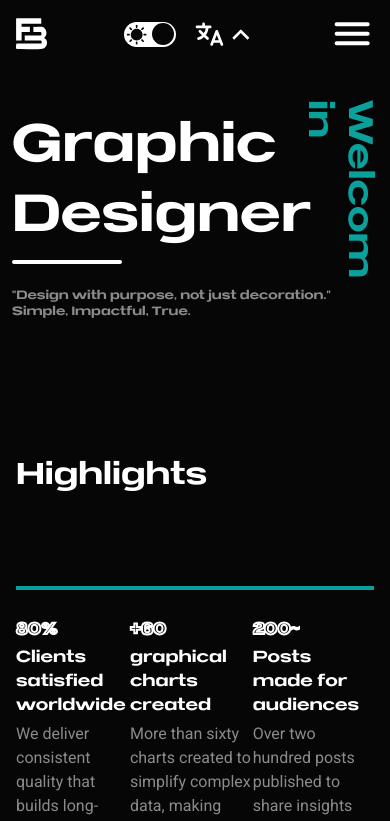
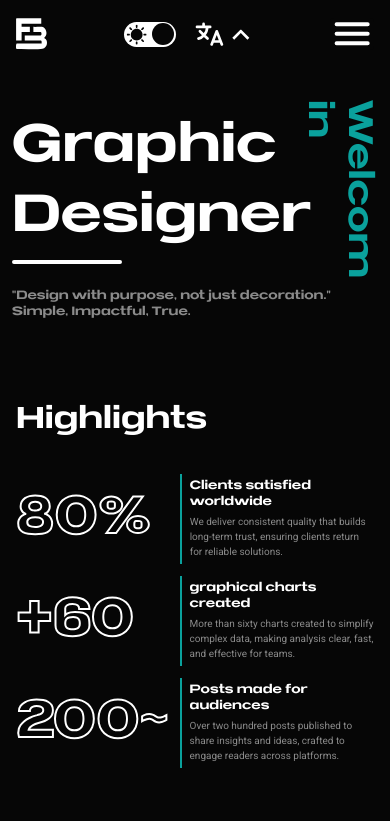
Before and after one commit to moadem-bdh/my-portfolio, a React (Vite) app: page / in a window 390 px wide. Shown: the top 821 px of the page. Built offline with nearby package versions, Linux system fonts and the light colour scheme.

Commit message:
fixing the highlight phone section

```diff
--- a/src/components/Highlight.tsx
+++ b/src/components/Highlight.tsx
@@ -1,3 +1,4 @@
+
 export default function Highlight ({number , title, description }:{
   number: string,
   title: string,
--- /dev/null
+++ b/src/components/HighlightPhone.tsx
@@ -0,0 +1,28 @@
+export default function HighlightPhone({
+  number,
+  title,
+  description,
+}: {
+  number: string;
+  title: string;
+  description: string;
+}) {
+  return (
+    <div className="flex h-[90px] gap-2 flex-row w-full items-center cursor-pointer hover:scale-108 group transition-all duration-400 ease-in-out ">
+      <div className=" w-39 flex shrink-0  ">
+        <h1 className="  font-ncs  text-[52px] text-bgDark  [-webkit-text-stroke:2px_white] transition-all ease-in-out duration-400  group-hover:[-webkit-text-stroke:0px_white] group-hover:text-white  ">
+          {number}
+        </h1>
+      </div>
+
+      <div className="h-full w-1 bg-greenPt "></div>
+
+      <div className="flex flex-col gap-1  ">
+        <p className=" font-ncs text-xs text-white  ">{title}</p>
+        <p className="font-roboto text-[10px] text-greyPt transition-all duration-400 ease-in-out">
+          {description}
+        </p>
+      </div>
+    </div>
+  );
+}
--- a/src/components/Outline.tsx
+++ b/src/components/Outline.tsx
@@ -12,9 +12,9 @@ export default function Outline({
   color: string;
 }) {
   const target = 98; // final value
+  // Tailwind v4 breakpoints: sm: 640px, md: 768px, lg: 1024px, xl: 1280px, 2xl: 1536px
+  const desktop = useMediaQuery({ query: "(min-width: 768px)" });
 
-  // Tailwind v4 breakpoints: sm: 640px, md: 768px, lg: 1024px, xl: 1280px, 2xl: 1536px
-  const md = useMediaQuery({ query: "(min-width: 768px)" });
   useEffect(() => {
     let frame: number;
     let start: number | null = null;
@@ -39,7 +39,7 @@ export default function Outline({
         variant="determinate"
         value={-1 * percentage}
         sx={{ color: color }}
-        size={md ? 84:42}
+        size={desktop ? 84 :42}
       />
     </Stack>
   );
--- a/src/pages/HighlightsSection.tsx
+++ b/src/pages/HighlightsSection.tsx
@@ -1,8 +1,15 @@
 
+import { useMediaQuery } from "react-responsive";
 import Highlight from "../components/Highlight"
+import HighlightPhone from "../components/HighlightPhone";
 
 
 export default function HighlightSection (){
+
+
+  // Tailwind v4 breakpoints: sm: 640px, md: 768px, lg: 1024px, xl: 1280px, 2xl: 1536px
+  const desktop = useMediaQuery({ query: "(min-width: 768px)" });
+
 
 const highlights: {
   number: string,
@@ -30,13 +37,13 @@ const highlights: {
 
  return(
 
-<section className="w-full  bg-bgDark flex flex-col gap-18 pt-14 pb-20 items-start px-4 md:px-20  ">
+<section className="w-full  bg-bgDark flex flex-col gap-4 md:gap-18  md:pt-14 pb-4 md:pb-20 items-start px-4 md:px-20  ">
 <p className=" font-ncs text-white text-3xl md:text-6xl">Highlights</p>
 
 
-<div className=" flex w-full  pt-5 pb-0.5 justify-between  md:gap-8 xl:gap-10 ">
+<div className=" flex md:flex-row flex-col w-full  pt-5 pb-0.5 justify-between gap-3  md:gap-8 xl:gap-10 ">
 {
-    highlights.map((h)=><Highlight key={h.number} number={h.number} title={h.title} description={h.description}/>)
+    highlights.map((h)=> desktop ? <Highlight key={h.number} number={h.number} title={h.title} description={h.description}/> :< HighlightPhone key={h.number} number={h.number} title={h.title} description={h.description} /> )
 }
 
 </div>
```
